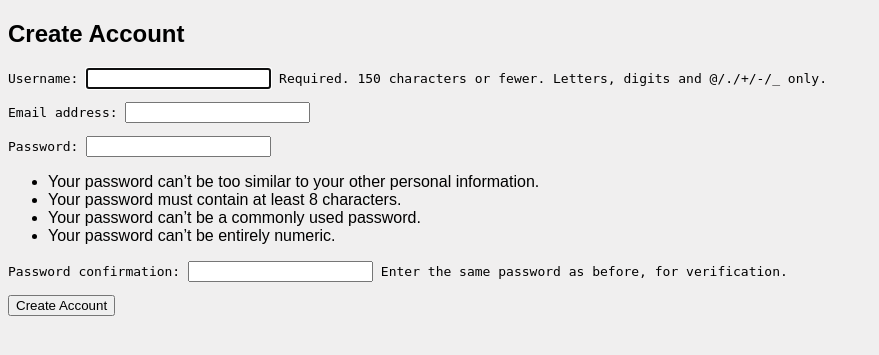
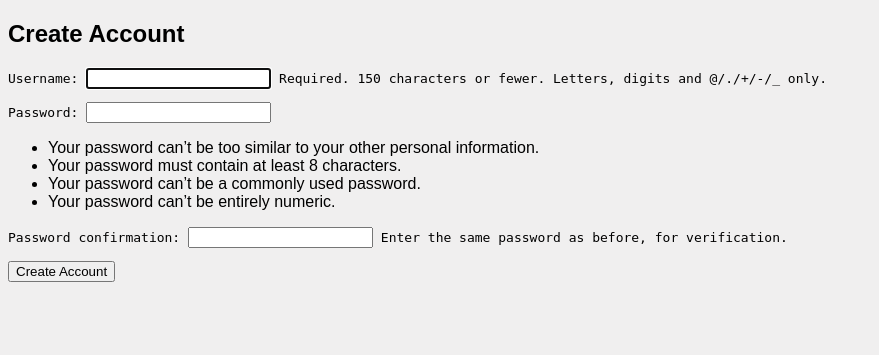
Before and after one commit to BBLogan/goodshecodesnews, a Django app: page /users/create-account/ in a window 1280 px wide. Shown: the part 87-442 px from the top of the page, without its empty margins (0-879 px from the left). Run offline with Django 4.2, Linux system fonts and the light colour scheme; parts of the project's set-up code (start-up, migrations or seed data) failed here and were passed over; some web fonts are replaced.

Commit message:
finding bugs to squish in base.html and forms.py

```diff
--- a/she_codes_news/templates/base.html
+++ b/she_codes_news/templates/base.html
@@ -28,7 +28,6 @@
         {% include './nav.html' %}
     </header>
 
-
 {% block content %}{% endblock %}
 </body>
 </html>
--- a/she_codes_news/users/forms.py
+++ b/she_codes_news/users/forms.py
@@ -9,7 +9,7 @@ from .models import CustomUser
 class CustomUserCreationForm(UserCreationForm):
     class Meta:
         model = CustomUser
-        fields = ['username', 'email']
+        fields = UserCreationForm.Meta.fields
 
 class CustomUserChangeForm(UserChangeForm):
     class Meta:
```
Lines whose indentation alone changed are shown as unchanged.
